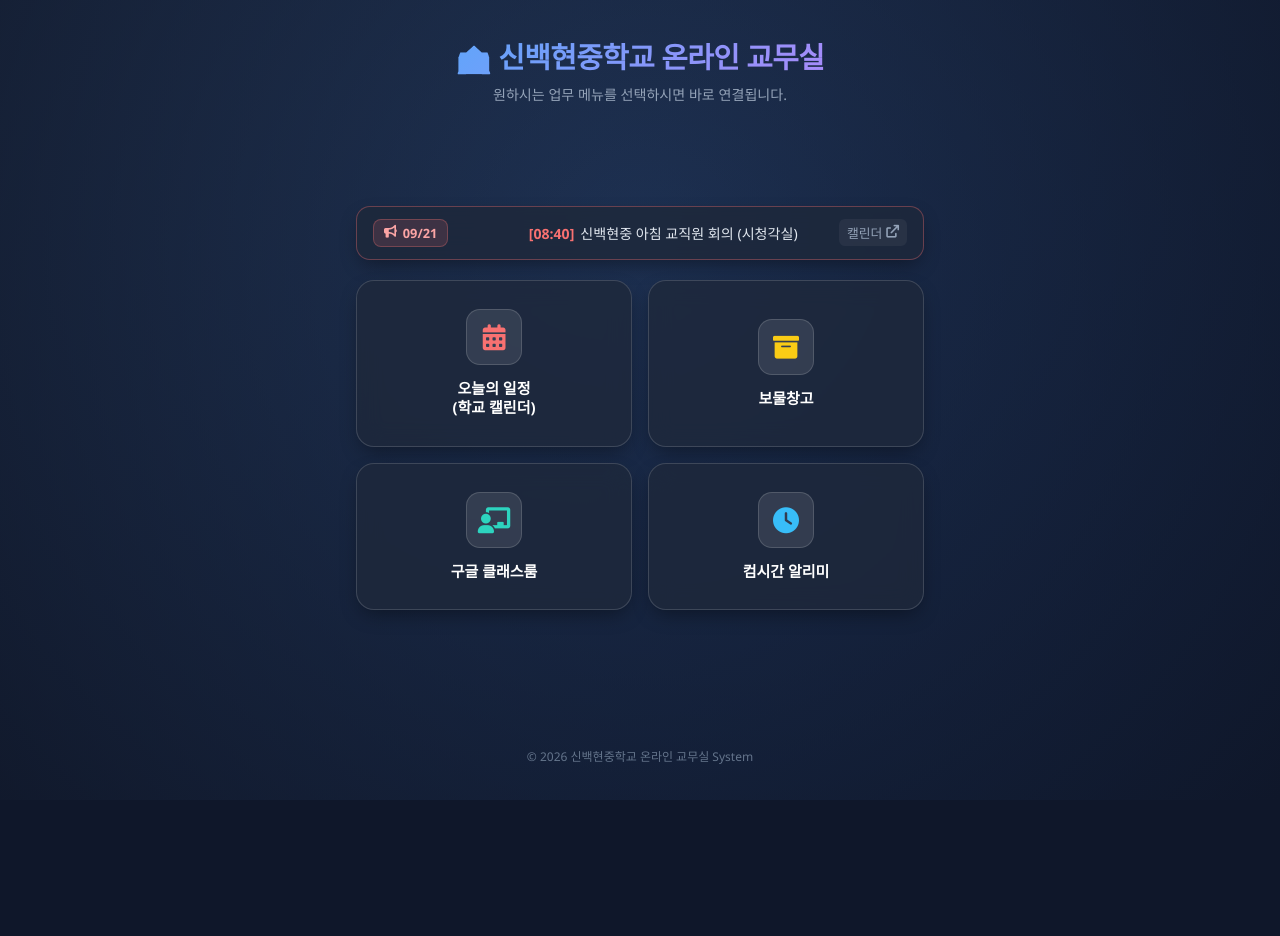
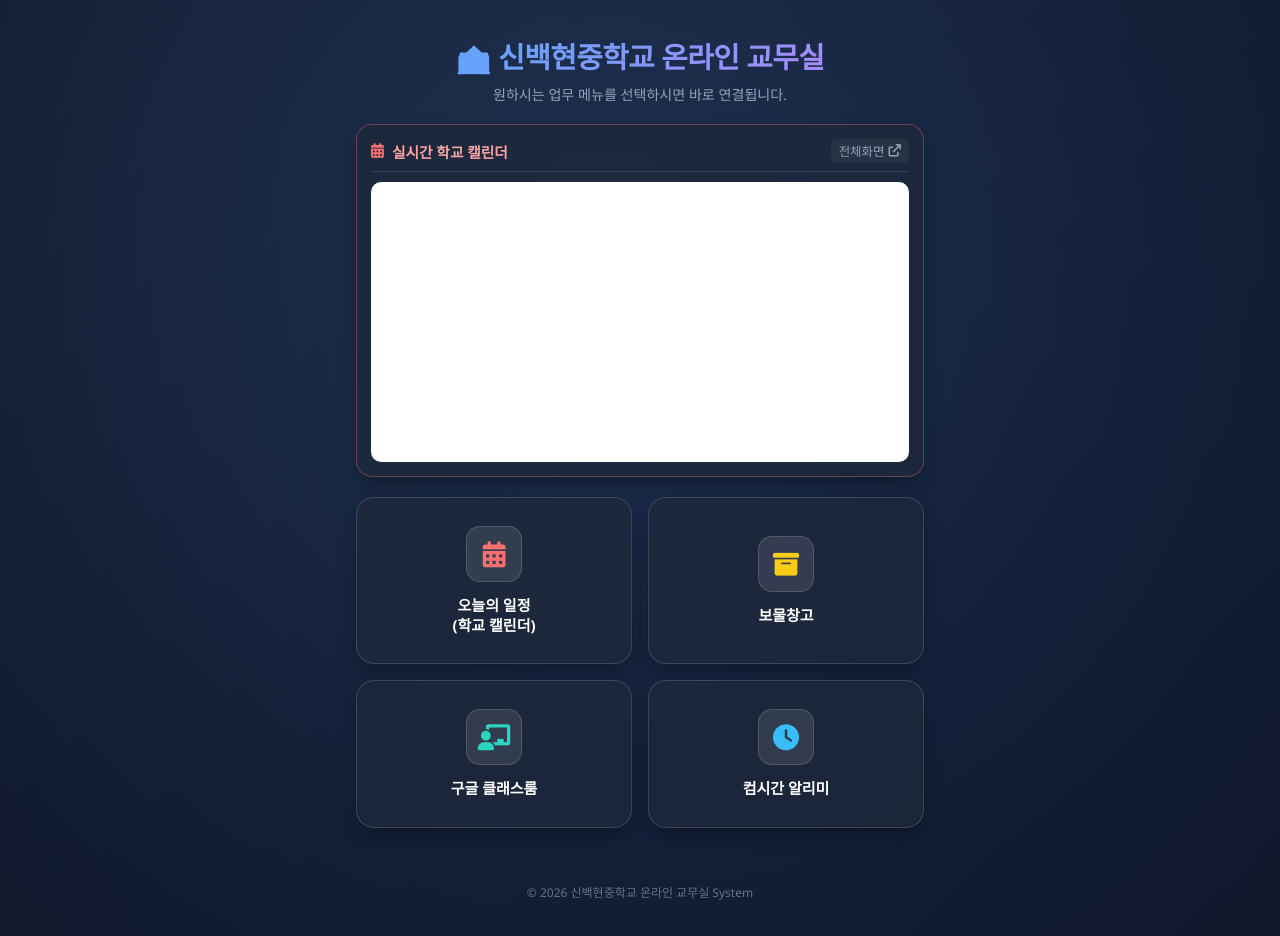
Before and after one commit to shinbaekhyun2026/test, a plain HTML site: page index.html in a window 1280 px wide. Before the commit the page ends 800 px from the top, so only its background shows below. Drawn offline with Linux system fonts and the light colour scheme.

Commit message:
Update index.html

```diff
--- a/index.html
+++ b/index.html
@@ -75,97 +75,69 @@
             z-index: 1;
         }
 
-        /* 1. 상단 한 줄 전광판(Ticker) */
-        .ticker-card {
+        /* 3번 방식: 노션 캘린더 실시간 임베드 프레임 박스 */
+        .notion-embed-card {
             background: rgba(30, 41, 59, 0.85);
             backdrop-filter: blur(12px);
             -webkit-backdrop-filter: blur(12px);
             border: 1px solid rgba(248, 113, 113, 0.35);
-            border-radius: 14px;
-            padding: 12px 16px;
+            border-radius: 16px;
+            padding: 14px;
             margin-bottom: 20px;
+            box-shadow: 0 8px 20px -5px rgba(0, 0, 0, 0.4);
+        }
+
+        .notion-embed-header {
             display: flex;
             align-items: center;
-            gap: 12px;
-            box-shadow: 0 8px 20px -5px rgba(0, 0, 0, 0.4);
-            overflow: hidden;
+            justify-content: space-between;
+            margin-bottom: 10px;
+            padding-bottom: 8px;
+            border-bottom: 1px solid rgba(255, 255, 255, 0.1);
         }
 
-        .ticker-badge {
+        .notion-embed-title {
             display: flex;
             align-items: center;
-            gap: 6px;
-            background: rgba(248, 113, 113, 0.15);
-            border: 1px solid rgba(248, 113, 113, 0.3);
+            gap: 8px;
+            font-size: 0.92rem;
+            font-weight: 700;
             color: #fca5a5;
-            font-size: 0.8rem;
-            font-weight: 700;
-            padding: 4px 10px;
-            border-radius: 8px;
-            white-space: nowrap;
-            flex-shrink: 0;
         }
 
-        .ticker-wrapper {
-            flex: 1;
-            overflow: hidden;
-            position: relative;
-            white-space: nowrap;
-            display: flex;
-            align-items: center;
-        }
-
-        .ticker-content {
-            display: inline-block;
-            white-space: nowrap;
-            padding-left: 100%;
-            animation: ticker 20s linear infinite;
-            font-size: 0.88rem;
-            color: #e2e8f0;
-        }
-
-        .ticker-card:hover .ticker-content {
-            animation-play-state: paused;
-        }
-
-        .ticker-item {
-            display: inline-flex;
-            align-items: center;
-            gap: 6px;
-            margin-right: 36px;
-        }
-
-        .ticker-item .time {
-            color: #f87171;
-            font-weight: 700;
-        }
-
-        @keyframes ticker {
-            0% { transform: translate3d(0, 0, 0); }
-            100% { transform: translate3d(-100%, 0, 0); }
-        }
-
-        .ticker-link {
+        .notion-embed-link {
             color: #94a3b8;
-            font-size: 0.8rem;
+            font-size: 0.78rem;
             text-decoration: none;
             display: flex;
             align-items: center;
             gap: 4px;
-            padding: 4px 8px;
+            padding: 3px 8px;
             background: rgba(255, 255, 255, 0.05);
             border-radius: 6px;
-            flex-shrink: 0;
             transition: all 0.2s ease;
-            white-space: nowrap;
         }
 
-        .ticker-link:hover {
+        .notion-embed-link:hover {
             background: rgba(248, 113, 113, 0.2);
             color: #ffffff;
         }
 
-        /* 2. 메인 2x2 그리드 카드 */
+        .notion-frame-wrapper {
+            width: 100%;
+            height: 280px; /* 높이 조절 가능 */
+            border-radius: 10px;
+            overflow: hidden;
+            background: #ffffff;
+        }
+
+        .notion-frame-wrapper iframe {
+            width: 100%;
+            height: 100%;
+            border: none;
+        }
+
+        /* 메인 2x2 그리드 카드 */
         .grid-container {
             display: grid;
             grid-template-columns: repeat(2, 1fr);
@@ -246,6 +218,7 @@
             .office-card { padding: 22px 12px; border-radius: 16px; }
             .icon-box { width: 48px; height: 48px; font-size: 22px; }
             .card-title { font-size: 14px; }
+            .notion-frame-wrapper { height: 240px; }
         }
     </style>
 </head>
@@ -259,26 +232,32 @@
     </header>
 
     <main>
-        <!-- 한 줄 전광판 -->
-        <div class="ticker-card">
-            <div class="ticker-badge" id="tickerDateBadge">
-                <i class="fa-solid fa-bullhorn"></i> TODAY
+        <!-- 3번 방식: 노션 캘린더 실시간 임베드 박스 -->
+        <section class="notion-embed-card">
+            <div class="notion-embed-header">
+                <div class="notion-embed-title">
+                    <i class="fa-solid fa-calendar-days c-calendar"></i>
+                    <span>실시간 학교 캘린더</span>
+                </div>
+                <a href="https://plausible-clave-a20.notion.site/3d8930617c3f80399197cea8e06b1a7b?v=3d8930617c3f80c58b03000cd06654bf&source=copy_link"
+                   target="_blank" rel="noopener noreferrer" class="notion-embed-link">
+                    <span>전체화면</span>
+                    <i class="fa-solid fa-arrow-up-right-from-square"></i>
+                </a>
             </div>
-            <div class="ticker-wrapper">
-                <div class="ticker-content" id="tickerContainer">
-                    <!-- 오늘의 학교 캘린더 일정 자바스크립트 자동 삽입 -->
-                </div>
+
+            <!-- 노션 캘린더 프레임 -->
+            <div class="notion-frame-wrapper">
+                <iframe src="https://plausible-clave-a20.notion.site/3d8930617c3f80399197cea8e06b1a7b?v=3d8930617c3f80c58b03000cd06654bf&source=copy_link"
+                        loading="lazy"
+                        title="신백현중학교 노션 캘린더">
+                </iframe>
             </div>
-            <a href="https://plausible-clave-a20.notion.site/3d8930617c3f80399197cea8e06b1a7b?v=3d8930617c3f80c58b03000cd06654bf&source=copy_link"
-               target="_blank" rel="noopener noreferrer" class="ticker-link">
-                <span>캘린더</span>
-                <i class="fa-solid fa-arrow-up-right-from-square"></i>
-            </a>
-        </div>
+        </section>
 
         <!-- 2x2 메인 메뉴 그리드 -->
         <div class="grid-container">
-            <!-- 1. 오늘의 일정 (클릭 시 학교 노션 캘린더 바로가기) -->
+            <!-- 1. 오늘의 일정 (학교 노션 캘린더 바로가기) -->
             <a href="https://plausible-clave-a20.notion.site/3d8930617c3f80399197cea8e06b1a7b?v=3d8930617c3f80c58b03000cd06654bf&source=copy_link"
                target="_blank" rel="noopener noreferrer" class="office-card">
                 <div class="icon-box c-calendar"><i class="fa-solid fa-calendar-days"></i></div>
@@ -312,50 +291,5 @@
         <p>© 2026 신백현중학교 온라인 교무실 System</p>
     </footer>
 
-    <!-- 학교 캘린더 전광판 자동화 자바스크립트 -->
-    <script>
-        // 학교 캘린더 주요 학사일정 데이터베이스 (YYYY-MM-DD)
-        const schoolCalendarEvents = {
-            "2026-09-21": [
-                { time: "08:40", text: "신백현중 아침 교직원 회의 (시청각실)" },
-                { time: "13:30", text: "2학기 1차 지필평가 출제 원안 제출 마감" },
-                { time: "종일", text: "학부모 공개수업 주간" }
-            ],
-            "2026-09-22": [
-                { time: "10:00", text: "교직원 평가 대비 연수" },
-                { time: "종일", text: "학부모 공개수업 주간 (2일차)" }
-            ]
-        };
-
-        function initCalendarTicker() {
-            const today = new Date();
-            const year = today.getFullYear();
-            const month = String(today.getMonth() + 1).padStart(2, '0');
-            const date = String(today.getDate()).padStart(2, '0');
-            const todayKey = `${year}-${month}-${date}`;
-
-            // 좌측 뱃지 날짜 자동 업데이트
-            const badgeEl = document.getElementById('tickerDateBadge');
-            if (badgeEl) {
-                badgeEl.innerHTML = `<i class="fa-solid fa-bullhorn"></i> ${month}/${date}`;
-            }
-
-            const container = document.getElementById('tickerContainer');
-            const events = schoolCalendarEvents[todayKey];
-
-            if (events && events.length > 0) {
-                container.innerHTML = events.map(item =>
-                    `<span class="ticker-item"><span class="time">[${item.time}]</span> ${item.text}</span>`
-                ).join('');
-            } else {
-                container.innerHTML = `
-                    <span class="ticker-item"><span class="time">[학교 캘린더]</span> 오늘 등록된 주요 학사일정이 없습니다.</span>
-                    <span class="ticker-item"><span class="time">[안내]</span> '오늘의 일정' 카드를 누르시면 전체 노션 캘린더로 연결됩니다.</span>
-                `;
-            }
-        }
-
-        document.addEventListener('DOMContentLoaded', initCalendarTicker);
-    </script>
 </body>
 </html>
```
